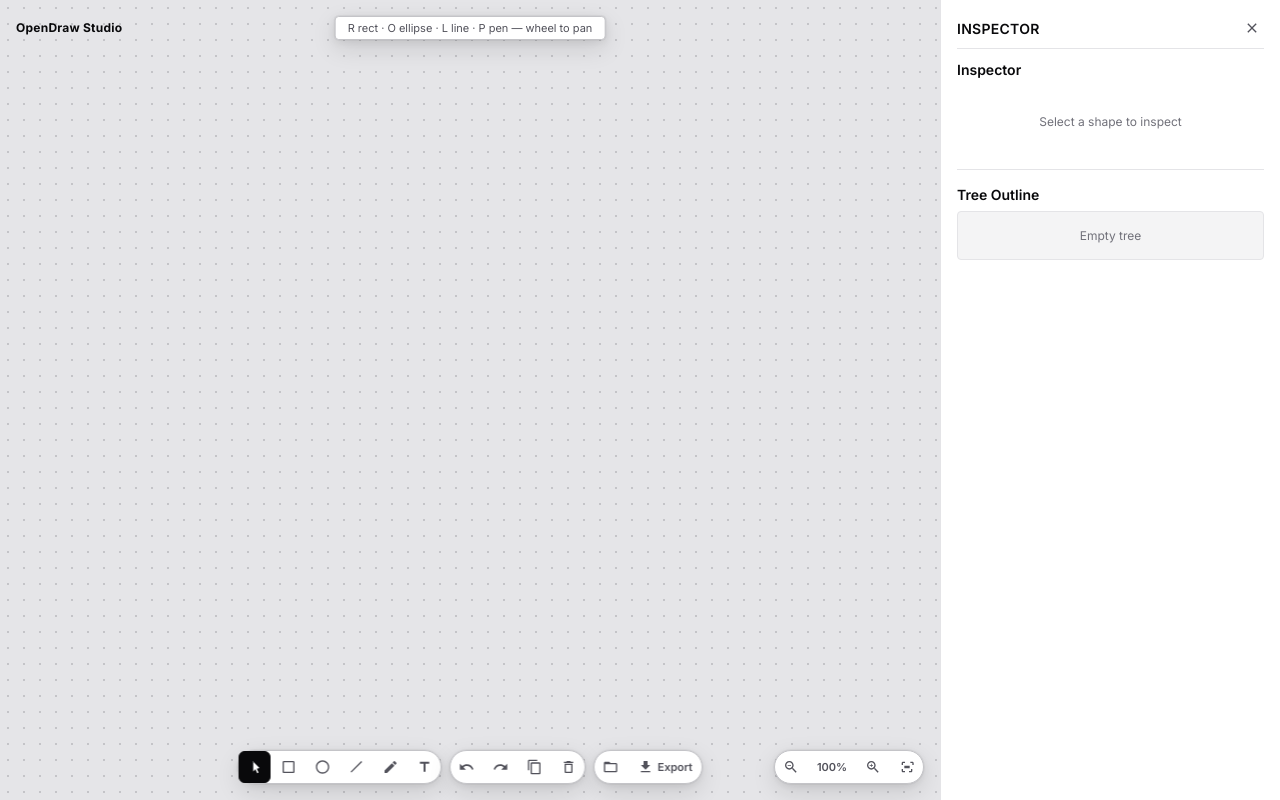
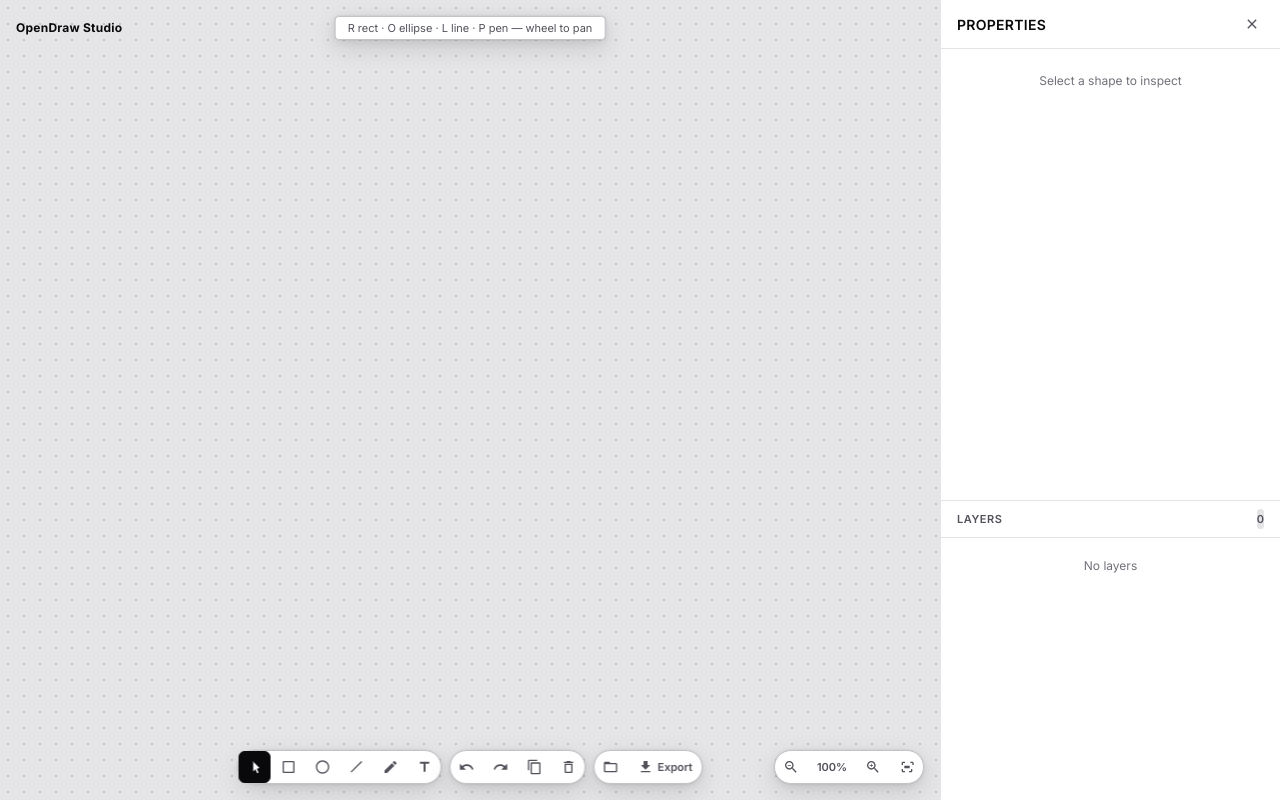
Before and after one commit to Chandu4221/open-draw, a React (Vite) app in the folder apps/studio/: page / in a window 1280 px wide. Both pictures are taken after a click on the button "GIVE A TRY". Built offline with nearby package versions, Linux system fonts and the light colour scheme.

Commit message:
feat(studio): add vertical resizable allotment split for inspector and tree view and flush accordions (implements R-004, R-008, R-010, R-014, ADR-0007)

```diff
--- a/apps/studio/src/components/Inspector.tsx
+++ b/apps/studio/src/components/Inspector.tsx
@@ -119,31 +119,7 @@ export function Inspector(props: InspectorProps): React.JSX.Element {
   const isMultiSelect = (selectedShapes?.length ?? 0) > 1;
 
   return (
-    <div
-      style={{
-        marginBottom: "var(--od-16)",
-        borderBottom: "var(--od-border-width) solid var(--od-border)",
-        paddingBottom: "var(--od-16)",
-      }}
-    >
-      <div
-        style={{
-          display: "flex",
-          alignItems: "center",
-          justifyContent: "space-between",
-          marginBottom: "var(--od-12)",
-        }}
-      >
-        <h2 className="od-panel-title">
-          {isMultiSelect
-            ? "Multi-Select Inspector"
-            : !selectedShape
-              ? "Inspector"
-              : isRootId(selectedShape.parentId)
-                ? "Container Inspector"
-                : "Shape Inspector"}
-        </h2>
-      </div>
+    <div className="od-inspector-content">
       {isMultiSelect &&
       selectedShapes &&
       handleBatchAlign &&
--- a/apps/studio/src/components/Sidebar.tsx
+++ b/apps/studio/src/components/Sidebar.tsx
@@ -1,4 +1,5 @@
 import React from "react";
+import { Allotment } from "allotment";
 import type { ShapeId } from "@open-draw/contracts";
 import type { SemanticTreeNode } from "@open-draw/semantics";
 import { OdIconButton } from "@open-draw/ui";
@@ -9,7 +10,7 @@ export interface SidebarProps extends InspectorProps {
   readonly treeNodes: readonly SemanticTreeNode[];
   readonly selectedShapeId: ShapeId | null;
   readonly selectShape: (id: ShapeId) => void;
-  readonly onClose?: () => void;
+  readonly onClose?: (() => void) | undefined;
 }
 
 export function Sidebar(props: SidebarProps): React.JSX.Element {
@@ -27,9 +28,9 @@ export function Sidebar(props: SidebarProps): React.JSX.Element {
         borderBottom: "none",
         borderRight: "none",
         borderRadius: 0,
-        overflowY: "auto",
-        overflowX: "hidden",
-        padding: "var(--od-16)",
+        overflow: "hidden",
+        display: "flex",
+        flexDirection: "column",
         flexShrink: 0,
       }}
     >
@@ -38,13 +39,13 @@ export function Sidebar(props: SidebarProps): React.JSX.Element {
           display: "flex",
           alignItems: "center",
           justifyContent: "space-between",
-          marginBottom: "var(--od-12)",
-          paddingBottom: "var(--od-8)",
+          padding: "var(--od-12) var(--od-16)",
           borderBottom: "var(--od-border-width) solid var(--od-border)",
+          flexShrink: 0,
         }}
       >
         <span className="od-panel-title" style={{ letterSpacing: "0.02em" }}>
-          INSPECTOR
+          PROPERTIES
         </span>
         {onClose && (
           <OdIconButton
@@ -57,12 +58,30 @@ export function Sidebar(props: SidebarProps): React.JSX.Element {
         )}
       </div>
 
+      <div style={{ flex: 1, minHeight: 0, width: "100%" }}>
+        <Allotment vertical className="allotment-module">
+          <Allotment.Pane preferredSize="60%" minSize={160}>
+            <div style={{ height: "100%", overflowY: "auto", overflowX: "hidden" }}>
               <Inspector {...inspectorProps} />
+            </div>
+          </Allotment.Pane>
+          <Allotment.Pane preferredSize="40%" minSize={100} snap>
+            <div
+              style={{
+                height: "100%",
+                overflow: "hidden",
+                borderTop: "var(--od-border-width) solid var(--od-border)",
+              }}
+            >
               <TreeOutline
                 treeNodes={treeNodes}
                 selectedShapeId={selectedShapeId}
                 selectShape={selectShape}
               />
+            </div>
+          </Allotment.Pane>
+        </Allotment>
+      </div>
     </aside>
   );
 }
--- a/apps/studio/src/components/TreeOutline.tsx
+++ b/apps/studio/src/components/TreeOutline.tsx
@@ -1,6 +1,7 @@
 import React from "react";
 import type { ShapeId } from "@open-draw/contracts";
 import type { walkSemanticTree } from "@open-draw/semantics";
+import { OdBadge } from "@open-draw/ui";
 
 type TreeNodes = ReturnType<typeof walkSemanticTree>;
 
@@ -14,23 +15,38 @@ export function TreeOutline(props: TreeOutlineProps): React.JSX.Element {
   const { treeNodes, selectedShapeId, selectShape } = props;
 
   return (
-    <div>
-      <h2 className="od-panel-title" style={{ marginBottom: "var(--od-8)" }}>
-        Tree Outline
-      </h2>
+    <div
+      style={{
+        display: "flex",
+        flexDirection: "column",
+        height: "100%",
+        width: "100%",
+        boxSizing: "border-box",
+      }}
+    >
       <div
         style={{
-          maxHeight: "220px",
+          display: "flex",
+          alignItems: "center",
+          justifyContent: "space-between",
+          padding: "var(--od-8) var(--od-16)",
+          borderBottom: "var(--od-border-width) solid var(--od-border)",
+          flexShrink: 0,
+        }}
+      >
+        <span className="od-section-header">LAYERS</span>
+        <OdBadge>{treeNodes.length}</OdBadge>
+      </div>
+      <div
+        style={{
+          flex: 1,
           overflowY: "auto",
-          border: "var(--od-border-width) solid var(--od-border)",
-          borderRadius: "var(--od-radius-sm)",
-          padding: "var(--od-4)",
-          backgroundColor: "var(--od-bg)",
+          padding: "var(--od-4) var(--od-8)",
         }}
       >
         {treeNodes.length === 0 ? (
-          <div className="od-empty" style={{ padding: "var(--od-12)" }}>
-            <span>Empty tree</span>
+          <div className="od-empty" style={{ padding: "var(--od-16)" }}>
+            <span>No layers</span>
           </div>
         ) : (
           treeNodes.map((node) => {
--- a/packages/ui/src/base.css
+++ b/packages/ui/src/base.css
@@ -417,39 +417,48 @@
 }
 
 /* Collapsible Card Widget */
+/* Collapsible Accordion Section (Flush Workstation Style) */
 .od-card {
+  background-color: transparent;
+  border: none;
+  border-bottom: var(--od-border-width) solid var(--od-border);
+  border-radius: 0;
+  margin-bottom: 0;
+  overflow: hidden;
+  transition: border-color 0.15s ease;
+}
+
+.od-card--boxed {
   background-color: var(--od-surface);
   border: var(--od-border-width) solid var(--od-border);
   border-radius: var(--od-radius);
   margin-bottom: var(--od-12);
-  overflow: hidden;
-  transition:
-    border-color 0.15s ease,
-    box-shadow 0.15s ease;
 }
-.od-card:hover {
-  border-color: var(--od-border-strong);
-}
+
 .od-card__header {
   display: flex;
   align-items: center;
   justify-content: space-between;
-  padding: var(--od-8) var(--od-12);
-  background-color: var(--od-surface-raised);
-  border-bottom: var(--od-border-width) solid var(--od-border);
+  padding: var(--od-8) var(--od-16);
+  background-color: transparent;
+  border-bottom: none;
   user-select: none;
 }
+
 .od-card__header--collapsible {
   cursor: pointer;
 }
+
 .od-card__header--collapsible:hover {
   background-color: var(--od-accent-soft);
 }
+
 .od-card__title-row {
   display: flex;
   align-items: center;
   gap: 6px;
 }
+
 .od-card__chevron {
   display: inline-flex;
   align-items: center;
@@ -457,9 +466,11 @@
   color: var(--od-text-tertiary);
   transition: transform 0.2s cubic-bezier(0.16, 1, 0.3, 1);
 }
+
 .od-card__chevron--expanded {
   transform: rotate(90deg);
 }
+
 .od-card__title {
   font-size: var(--od-text-xs);
   font-weight: 700;
@@ -469,13 +480,15 @@
   margin: 0;
   font-family: var(--od-font);
 }
+
 .od-card__action {
   display: flex;
   align-items: center;
   gap: var(--od-4);
 }
+
 .od-card__body {
-  padding: var(--od-12);
+  padding: 0 var(--od-16) var(--od-16);
   display: flex;
   flex-direction: column;
   gap: var(--od-12);
```
Lines whose indentation alone changed are shown as unchanged.
